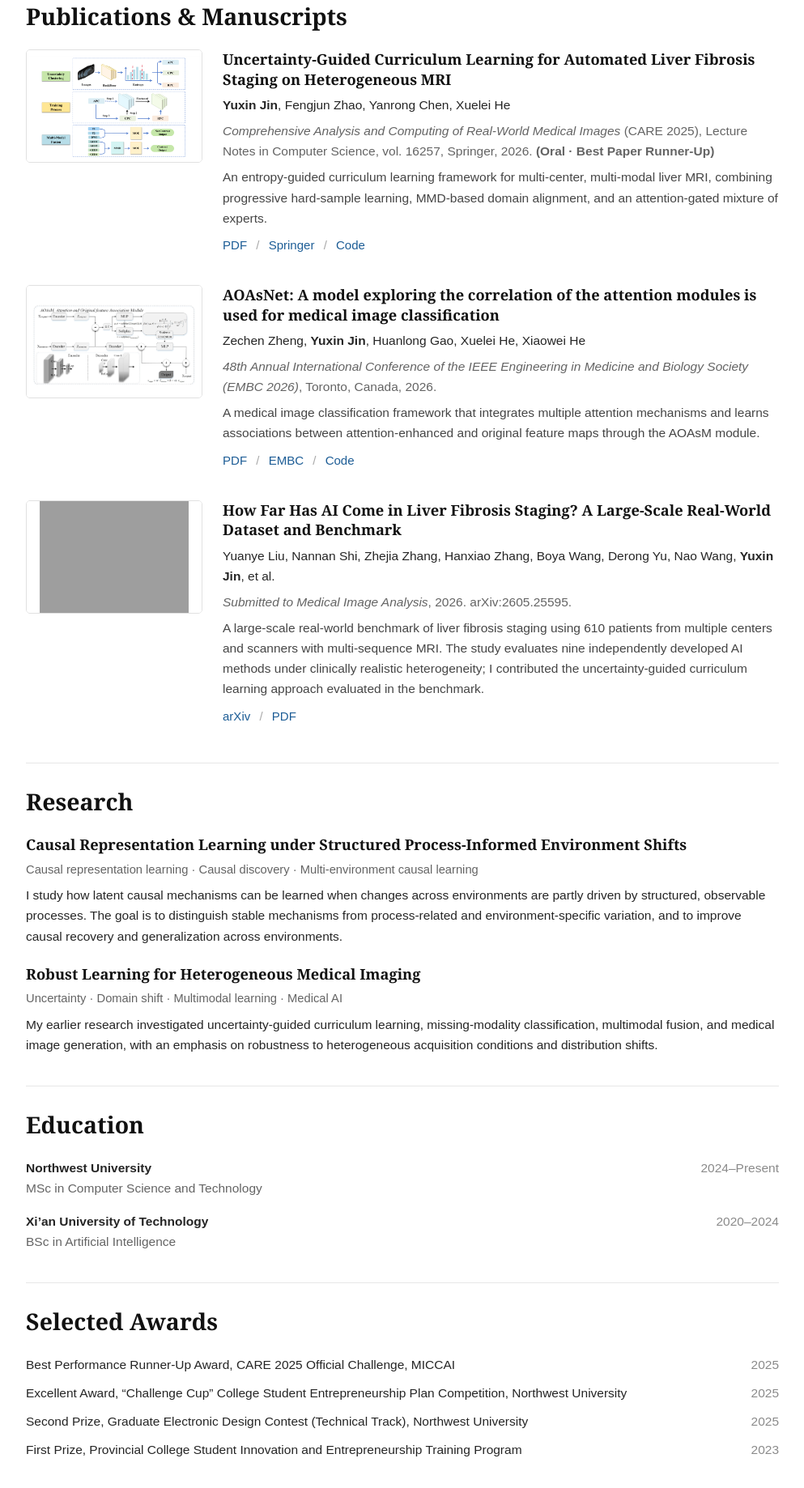
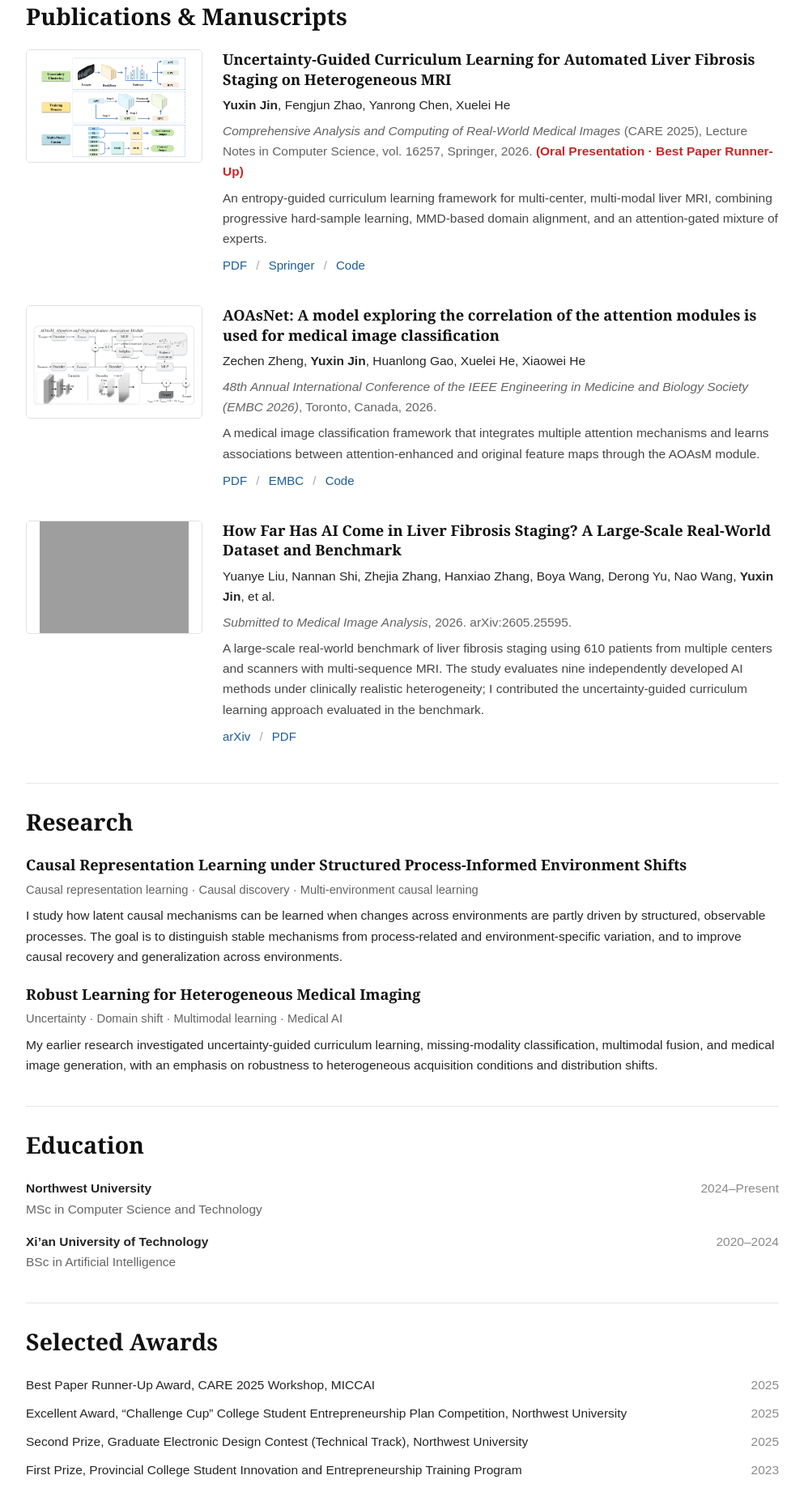
Before and after one commit to pazjin/pazjin.github.io, a plain HTML site: page index.html in a window 1280 px wide. Shown: the part 631-2469 px from the top of the page at 81% size, without its empty margins (143-1136 px from the left). Drawn offline with Linux system fonts and the light colour scheme; grey boxes are pictures that could not be loaded.

Commit message:
Add files via upload

```diff
--- a/index.html
+++ b/index.html
@@ -59,7 +59,7 @@
         <div class="paper-copy">
           <h3><a href="papers/Jin2026_FibUCL.pdf" target="_blank">Uncertainty-Guided Curriculum Learning for Automated Liver Fibrosis Staging on Heterogeneous MRI</a></h3>
           <p class="authors"><strong>Yuxin Jin</strong>, Fengjun Zhao, Yanrong Chen, Xuelei He</p>
-          <p class="venue"><em>Comprehensive Analysis and Computing of Real-World Medical Images</em> (CARE 2025), Lecture Notes in Computer Science, vol. 16257, Springer, 2026. <strong>(Oral · Best Paper Runner-Up)</strong></p>
+          <p class="venue"><em>Comprehensive Analysis and Computing of Real-World Medical Images</em> (CARE 2025), Lecture Notes in Computer Science, vol. 16257, Springer, 2026. <strong style="color:#c62828;">(Oral Presentation · Best Paper Runner-Up)</strong></p>
           <p class="paper-desc">
             An entropy-guided curriculum learning framework for multi-center, multi-modal liver MRI, combining progressive hard-sample learning, MMD-based domain alignment, and an attention-gated mixture of experts.
           </p>
@@ -149,7 +149,7 @@
     <section class="section" id="awards">
       <h2>Selected Awards</h2>
       <div class="row-list compact">
-        <div class="row"><div>Best Performance Runner-Up Award, CARE 2025 Official Challenge, MICCAI</div><time>2025</time></div>
+        <div class="row"><div>Best Paper Runner-Up Award, CARE 2025 Workshop, MICCAI</div><time>2025</time></div>
         <div class="row"><div>Excellent Award, “Challenge Cup” College Student Entrepreneurship Plan Competition, Northwest University</div><time>2025</time></div>
         <div class="row"><div>Second Prize, Graduate Electronic Design Contest (Technical Track), Northwest University</div><time>2025</time></div>
         <div class="row"><div>First Prize, Provincial College Student Innovation and Entrepreneurship Training Program</div><time>2023</time></div>
```
